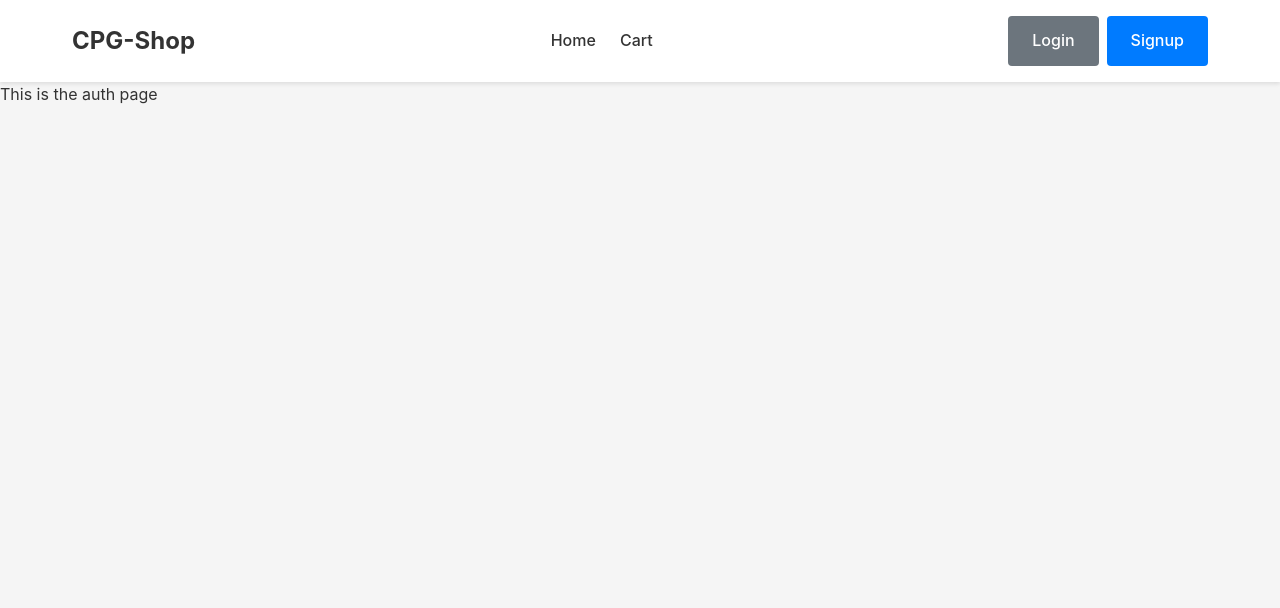
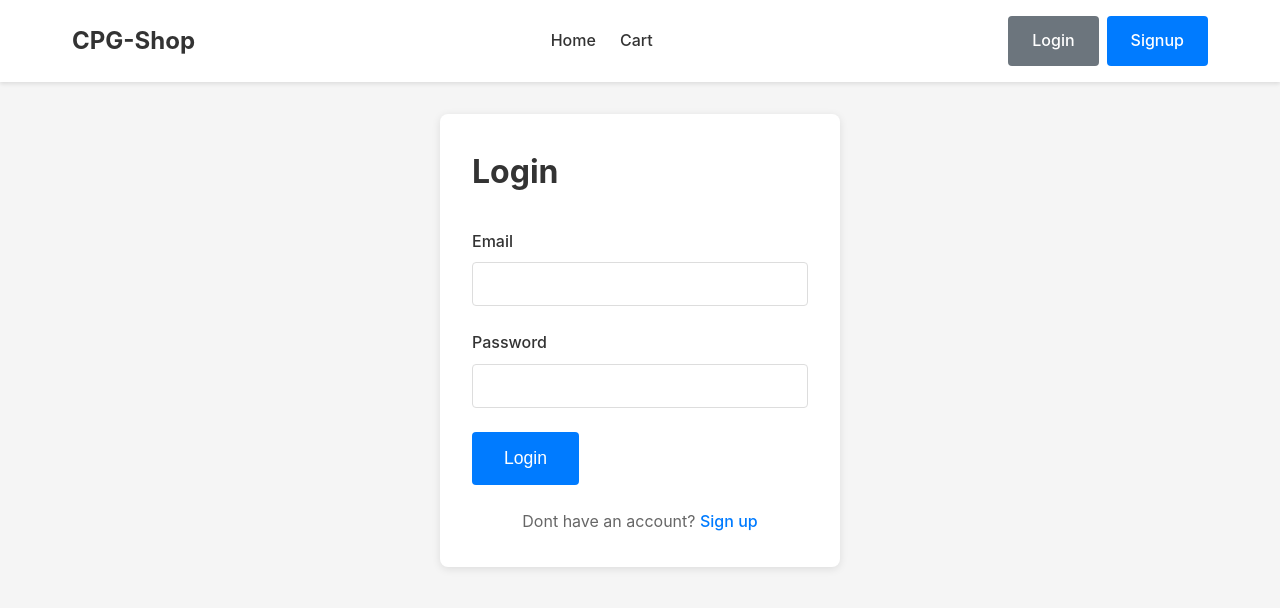
Before and after one commit to Btmn826/chibuzo-react-ecommerce, a React (Vite) app: page /auth in a window 1280 px wide. Shown: the top 608 px of the page. Built offline with nearby package versions, Linux system fonts and the light colour scheme.

Commit message:
finished the login and sign up context

```diff
--- a/src/App.jsx
+++ b/src/App.jsx
@@ -3,12 +3,14 @@ import Home from './pages/Home';
 import Auth from './pages/Auth';
 import Checkout from './pages/Checkout';
 import Navbar from './components/Navbar';
+import AuthProvider from './context/AuthContext';
 
 import './App.css';
 
 function App() {
 
   return (
+    <AuthProvider>
       <div className='app'>
         <Navbar />
         <Routes>
@@ -17,6 +19,7 @@ function App() {
           <Route path="/checkout" element={<Checkout />}/>
         </Routes>
       </div>
+    </AuthProvider>
   )
 }
 
--- a/src/components/Navbar.jsx
+++ b/src/components/Navbar.jsx
@@ -1,7 +1,10 @@
+import { useContext } from "react";
 import { NavLink, Link } from "react-router-dom";
+import {useAuth} from "../context/AuthContext";
 
 
 export default function Navbar(){
+    const { user, logout} = useAuth();
 
     return (
         <nav className="navbar">
@@ -11,7 +14,7 @@ export default function Navbar(){
                 </NavLink>
 
                 <div className="navbar-links">
-                    <NavLink to="/" className={`navbar-link ${({ isActive }) => isActive ? "active" : ""}`}>
+                    <NavLink to="/" className={({ isActive }) => `navbar-link ${isActive ? "active" : ""}`}>
                         Home
                     </NavLink>
                     <Link to="/checkout" className="navbar-link">
@@ -19,6 +22,8 @@ export default function Navbar(){
                     </Link>
                 </div>
                 <div className="navbar-auth">
+                    {
+                        !user ?
                         <div className="navbar-auth-links">
                             <Link to="/auth" className="btn btn-secondary">
                                 Login
@@ -26,7 +31,12 @@ export default function Navbar(){
                             <Link to="/auth" className="btn btn-primary">
                                 Signup
                             </Link>
+                        </div> :
+                        <div className="navbar-user">
+                            <span className="navbar-greeting">Hello, {user.email}</span>
+                            <button onClick={() => logout()} className="btn btn-secondary">Logout</button>
                         </div>
+                    }
                 </div>
             </div>
         </nav>
--- a/src/components/ProductCard.jsx
+++ b/src/components/ProductCard.jsx
@@ -3,7 +3,7 @@ import { Link } from "react-router-dom"
 export default function ProductCard({ product }){
 
     return (<div className="product-card">
-        <img src={product.image} className="product-card-image" />
+        <img src={product.image} alt={product.name} className="product-card-image" />
         <div className="product-card-content">
             <h3 className="product-card-name">{product.name}</h3>
             <p className="product-card-price">&#8358;{product.price}</p>
--- /dev/null
+++ b/src/context/AuthContext.jsx
@@ -0,0 +1,60 @@
+import { createContext, useState, useContext } from "react";
+
+const AuthContext = createContext(null);
+
+export default function AuthProvider({ children }) {
+  const [user, setUser] = useState(
+    localStorage.getItem("currentUserEmail")
+      ? { email: localStorage.getItem("currentUserEmail") }
+      : null
+    );
+
+  function signUp(email, password) {
+    const users = JSON.parse(localStorage.getItem("users") || "[]");
+
+    if (users.find((u) => u.email === email)) {
+      return { success: false, error: "Email already exists" };
+    }
+    const newUser = { email, password };
+    users.push(newUser);
+    localStorage.setItem("users", JSON.stringify(users));
+    localStorage.setItem("currentUserEmail", email);
+
+    setUser({ email });
+
+    return { success: true };
+  }
+
+  function login(email, password) {
+    const users = JSON.parse(localStorage.getItem("users") || "[]");
+    const user = users.find(
+      (u) => u.email === email && u.password === password
+    );
+
+    if (!user) {
+      return { success: false, error: "Invalid email or password" };
+    }
+
+    localStorage.setItem("currentUserEmail", email);
+    setUser({ email });
+
+    return { success: true };
+  }
+
+  function logout() {
+    localStorage.removeItem("currentUserEmail");
+    setUser(null);
+  }
+
+  return (
+    <AuthContext.Provider value={{ signUp, user, logout, login }}>
+      {children}
+    </AuthContext.Provider>
+  );
+}
+
+export function useAuth() {
+  const context = useContext(AuthContext);
+
+  return context;
+}
--- a/src/pages/Auth.jsx
+++ b/src/pages/Auth.jsx
@@ -1,5 +1,93 @@
+import { useState } from "react";
+import { useForm } from "react-hook-form";
+import { useAuth } from "../context/AuthContext";
+import { useNavigate } from "react-router-dom";
 
 
 export default function Auth(){
-    return <div>This is the auth page</div>
+
+    const [mode, setMode] = useState("login");
+
+    const {register, handleSubmit, formState: {errors}, reset} = useForm();
+    const [error, setError] = useState(null);
+
+    const navigate = useNavigate();
+
+    const { signUp, login } = useAuth();
+
+    function onSubmit(data){
+        setError(null);
+        let result;
+        if (mode === "signup") {
+        result = signUp(data.email, data.password);
+        } else {
+        result = login(data.email, data.password);
+        }
+
+        if (result.success) {
+        navigate("/");
+        } else {
+        setError(result.error);
+        }
+    }
+
+    return (
+        <div className="page">
+            <div className="container">
+                <div className="auth-container">
+                    <h1 className="page-title">
+                        {mode === "signup" ? "Sign up" : "Login"}
+                    </h1>
+                    <form action="" className="auth-form" onSubmit={handleSubmit(onSubmit)}>
+                        {error && <div className="error-message">{error}</div>}
+                        <div className="form-group">
+                            <label className="form-label" htmlFor="email">Email</label>
+                            <input
+                                type="email"
+                                className="form-input"
+                                id="email"
+                                {...register("email", {required: "Email field is required"})}/>
+                            {errors.email && <span className="form-error">{errors.email.message}</span>}
+                        </div>
+                        <div className="form-group">
+                            <label className="form-label" htmlFor="password">Password</label>
+                            <input
+                                type="password"
+                                className="form-input"
+                                id="password"
+                                {...register("password",
+                                    {
+                                        required: "password field is strictly required",
+                                        minLength: {
+                                            value: 6,
+                                            message: "Password must be a minimum of 6 characters"
+                                        },
+                                        maxLength:{
+                                            value: 14,
+                                            message: "Password must not exceed 14 characters"
+                                        }
+                                    }
+                                )}/>
+                                {errors.password && <span className="form-error">{errors.password.message}</span>}
+                        </div>
+
+                        <button type="submit" className="btn btn-large btn-primary">
+                            {mode === "signup" ? "Sign up" : "Login"}
+                        </button>
+                    </form>
+
+                    <div className="auth-switch">
+                        {mode === "signup"  ?
+                            <p>
+                                Already have an account? <span className="auth-link" onClick={() => setMode("login")}>Login</span>
+                            </p>  :
+                            <p>
+                                Dont have an account? <span className="auth-link" onClick={() => setMode("signup")}>Sign up</span>
+                            </p>
+                        }
+                    </div>
+                </div>
+            </div>
+        </div>
+    );
 }
```
Lines whose indentation alone changed are shown as unchanged.
